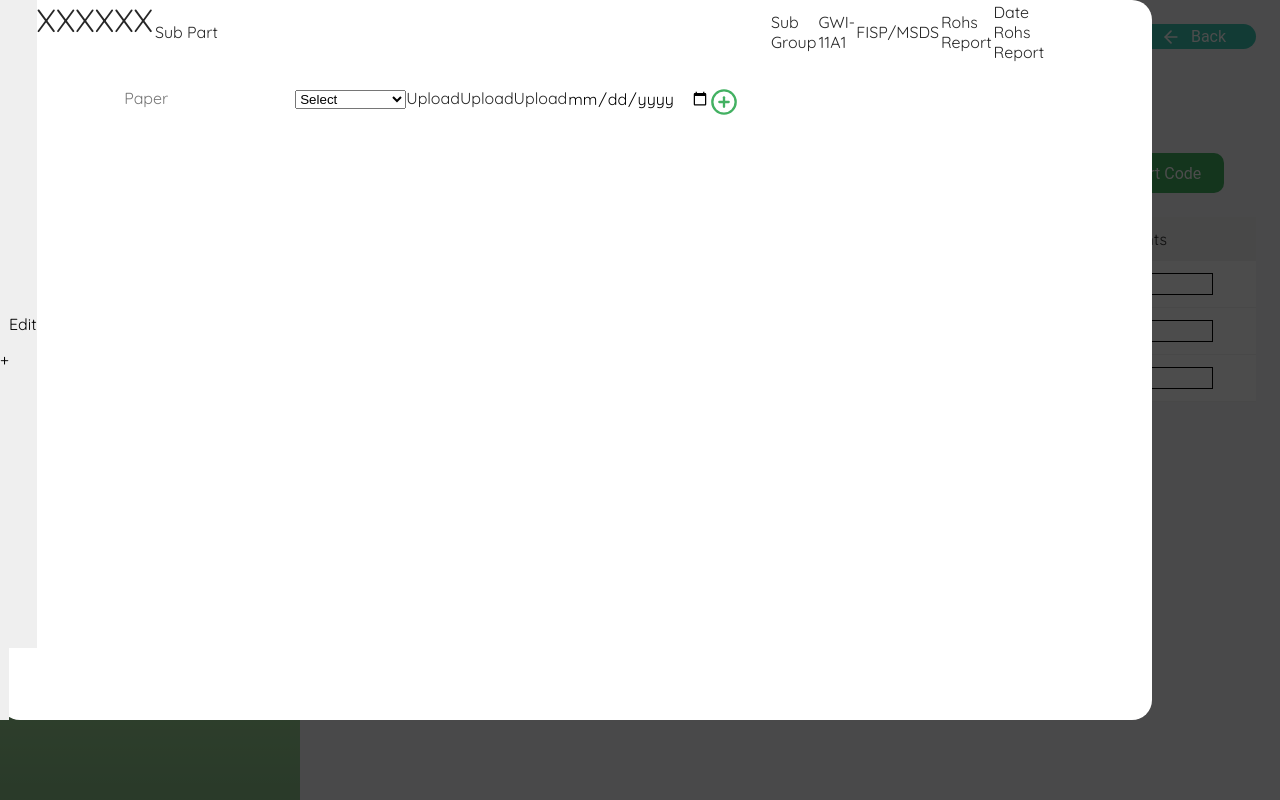
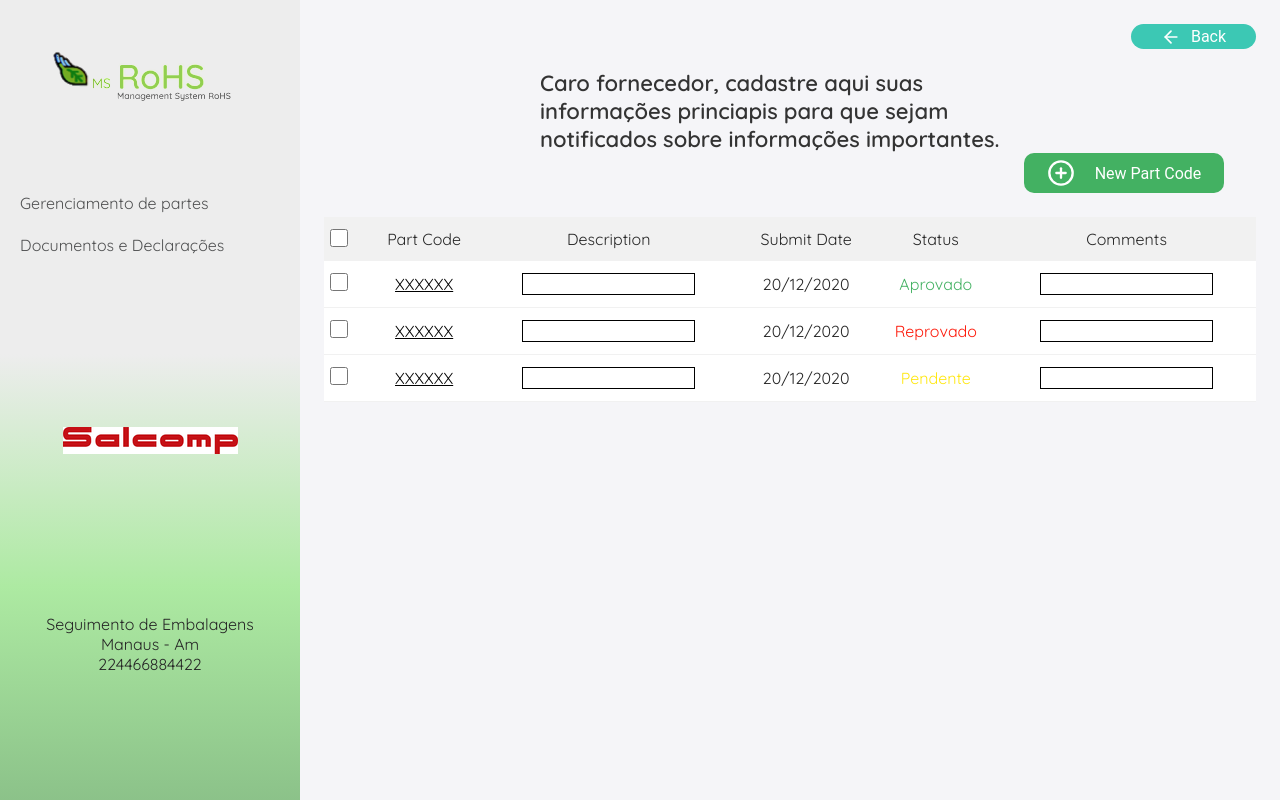
Before and after one commit to Gabriel-biel/Project_RoHS_Web_System, a React (Create React App) app in the folder web/: page /documents in a window 1280 px wide. Built offline with nearby package versions, Linux system fonts and the light colour scheme.

Commit message:
Push Aqui
Tai o pulo

```diff
--- a/web/src/components/ModalDocuments/index.tsx
+++ b/web/src/components/ModalDocuments/index.tsx
@@ -2,18 +2,32 @@ import React from 'react'
 import { Link } from 'react-router-dom'
 import { FiPlusCircle } from 'react-icons/fi'
 
-import { PartsList, PopupModal, ContentPage } from './styles'
+import {
+  PopupModal,
+  PartsList,
+  PartsInfo,
+  CloseButton,
+  PopupContent,
+  EditButton,
+  ContentPage
+} from './styles'
 
 const Modal = ({ onClose = () => {} }) => {
   return (
     <PopupModal>
-      <div>
-        <button className="close" onClick={onClose}>
-          +
-        </button>
+      <PopupContent>
+        <CloseButton>
+          <span>Parts Managements: XY0000</span>
+          <button className="close" onClick={onClose}>
+            +
+          </button>
+        </CloseButton>
         <ContentPage>
-          <button className="Edit">Edit</button>
+          <EditButton>
+            <button className="Edit">Edit</button>
+          </EditButton>
           <h1>XXXXXX</h1>
+          <PartsList>
           <table>
             <thead>
               <tr>
@@ -23,11 +37,12 @@ const Modal = ({ onClose = () => {} }) => {
                 <td>FISP/MSDS</td>
                 <td>Rohs Report</td>
                 <td>Date Rohs Report</td>
+                <td>Status</td>
                 <td></td>
               </tr>
             </thead>
             <tbody>
-              <PartsList>
+              <PartsInfo>
                 <td>
                   <input type="text" placeholder="Paper" />
                 </td>
@@ -40,22 +55,26 @@ const Modal = ({ onClose = () => {} }) => {
                     <option value="audi">Four Opion</option>
                   </select>
                 </td>
-                <td>Upload</td>
-                <td>Upload</td>
-                <td>Upload</td>
+                <td>Upload DOC</td>
+                <td>Upload DOC</td>
+                <td>Upload DOC</td>
                 <td>
                   <input type="date" />
+                </td>
+                <td>
+                  <span className="aprovado">Aprovado</span>
                 </td>
                 <td>
                   <Link to="">
                     <FiPlusCircle size={28} color="#43B162" />
                   </Link>
                 </td>
-              </PartsList>
+              </PartsInfo>
             </tbody>
           </table>
+        </PartsList>
         </ContentPage>
-      </div>
+      </PopupContent>
     </PopupModal>
   )
 }
--- a/web/src/components/ModalDocuments/styles.ts
+++ b/web/src/components/ModalDocuments/styles.ts
@@ -5,52 +5,136 @@ export const PopupModal = styled.div`
   width: 100%;
   height: 100%;
 
+  justify-content: center;
+  align-items: center;
   position: absolute;
 
   background-color: rgba(0, 0, 0, 0.7);
+`
 
-  button.close {
+export const PopupContent = styled.div`
+  width: 90%;
+  height: 90%;
+  background: white;
+
+  border-radius: 20px;
+`
+
+export const CloseButton = styled.div`
+  display: flex;
+  justify-content: space-between;
+
+  span {
+    margin-left: 80px;
   }
 
-  div {
+  button {
     display: flex;
-    width: 90%;
-    height: 90%;
+    position: relative;
+    transform: rotate(45deg);
 
-    background: white;
-    border-radius: 20px;
+    width: 40px;
+    height: 40px;
+
+    justify-content: center;
+    align-items: center;
+
+    border: 0;
+    margin: 5px 20px 0 0;
+    border-radius: 50%;
+
+    background: #3cc8b4;
+    color: #fff;
+    font: 20px Roboto Bold;
   }
 `
 
-export const ContentPage = styled.div``
+export const EditButton = styled.div`
+  display: flex;
+  justify-content: flex-end;
+
+  button {
+    display: flex;
+    justify-content: flex-end;
+    position: relative;
+
+    width: 125px;
+    height: 25px;
+
+    justify-content: center;
+    align-items: center;
+
+    border-radius: 10px;
+
+    color: #fff;
+    background: #ed6262;
+    font-family: Quicksand;
+  }
+`
+
+export const ContentPage = styled.div`
+  display: flex;
+  flex-direction: column;
+
+  width: 90%;
+  height: 90%;
+
+  border-radius: 20px;
+  margin: 0 auto;
+
+  background: #f5f5f5;
+
+  h1 {
+    text-align: center;
+  }
+`
 
 export const PartsList = styled.div`
   display: flex;
   width: 100%;
   justify-content: center;
   padding: 0;
+
   background: #fff;
   margin-top: 24px;
 
   table {
     width: 100%;
-    display: flex;
     border-collapse: collapse;
 
-    justify-content: center;
-    align-items: center;
-
     input {
-      border: solid 1px;
+      height: 100%;
+      text-align: center;
     }
 
     thead {
-      background: #f1f1f1;
+      background: #beebb5;
 
       td {
         text-align: center;
         padding: 12px 0;
+        font-weight: bold;
       }
     }
   }
 `
+
+export const PartsInfo = styled.tr`
+  border-bottom: 1px solid #f1f1f1;
+  text-align: center;
+
+  td {
+    padding: 12px 0;
+  }
+
+  span.aprovado {
+    color: #43b162;
+    font-weight: bold;
+  }
+  span.reprovado {
+    color: #fd1809;
+  }
+  span.pendente {
+    color: #ffe70f;
+  }
+`
--- a/web/src/pages/DocumentsManagement/index.tsx
+++ b/web/src/pages/DocumentsManagement/index.tsx
@@ -27,7 +27,7 @@ interface ISidebarProps {
 const DocumentsManagement: React.FC<ISidebarProps> = ({
   page
 }: ISidebarProps) => {
-  const [isModal, setIsModal] = useState(true)
+  const [isModal, setIsModal] = useState(false)
   return (
     <Grid>
       {isModal ? <Modal onClose={() => setIsModal(false)} /> : null}
```
